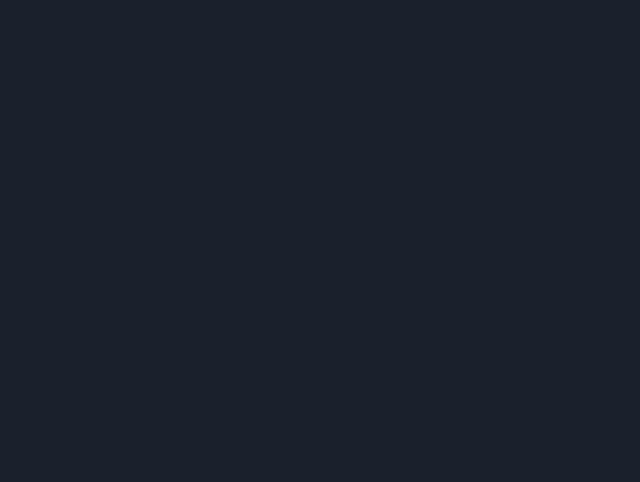
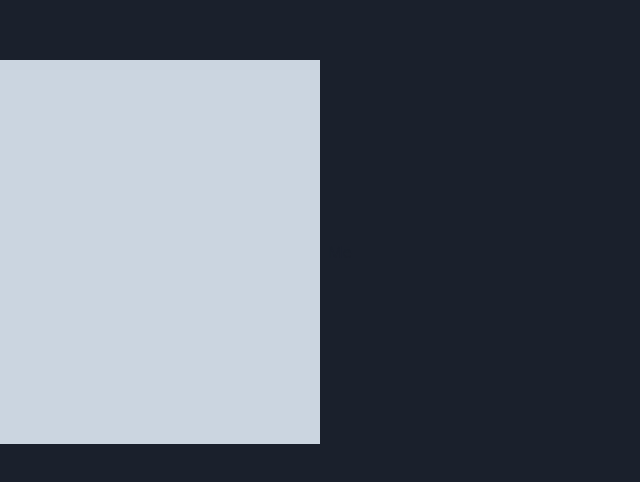
Before and after one commit to RodrigoSpano/Portfolio, a Next.js app: page / in a window 1280 px wide. Shown: the part 1008-1490 px from the top of the page, without its empty margins (0-640 px from the left). Built offline with nearby package versions, Linux system fonts and the light colour scheme.

Commit message:
a seguir

```diff
--- a/components/aboutme/About.jsx
+++ b/components/aboutme/About.jsx
@@ -1,9 +1,14 @@
 import { Stack } from '@chakra-ui/react'
 import React from 'react'
+import Curriculum from './Curriculum'
+import Me from './Me'
 
 function About() {
   return (
-    <Stack h='100vh' bgColor='gray.800'></Stack>
+    <Stack h='100vh' bgColor='gray.800' direction='row' alignItems='center' justifycontent='center'>
+      <Curriculum />
+      <Me />
+    </Stack>
   )
 }
 
--- /dev/null
+++ b/components/aboutme/Curriculum.jsx
@@ -0,0 +1,10 @@
+import { Stack } from '@chakra-ui/react';
+import React from 'react'
+
+function Curriculum() {
+  return (
+    <Stack bgColor='gray.300' h='sm' w='xs'></Stack>
+  )
+}
+
+export default Curriculum;
--- /dev/null
+++ b/components/aboutme/Me.jsx
@@ -0,0 +1,9 @@
+import React from 'react'
+
+function Me() {
+  return (
+    <div>Me</div>
+  )
+}
+
+export default Me
```
